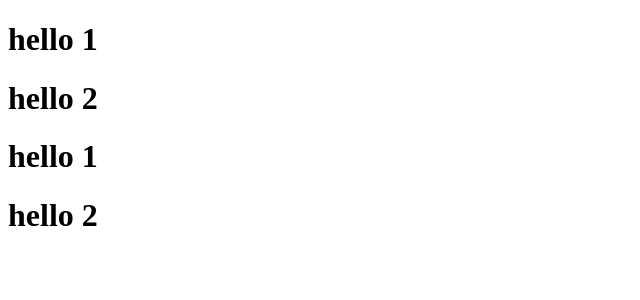
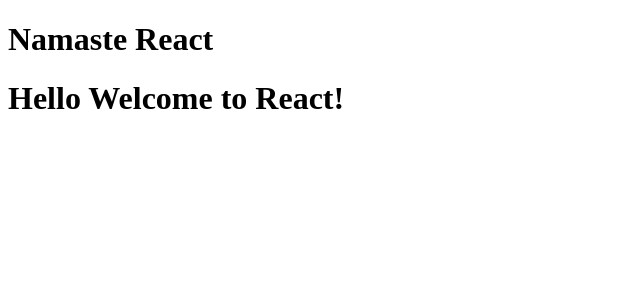
Before and after one commit to RanjithRajamudi/Namaste-React-WebSeries, a React (Vite) app: page / in a window 1280 px wide. Shown: the top 300 px of the page, without its empty margins (0-640 px from the left). Built offline with nearby package versions, Linux system fonts and the light colour scheme.

Commit message:
Episode-03

```diff
--- a/App.js
+++ b/App.js
@@ -1,17 +1,21 @@
 import React from 'react';
 import ReactDOM from 'react-dom/client';
 
-const header = React.createElement("div", { id: "parent" }, [
-    React.createElement("div", { id: "child 1" }, [
-        React.createElement("h1", {}, "hello 1"),
-        React.createElement("h1", {}, "hello 2")
-    ]),
-    React.createElement("div", { id: "child 2" }, [
-        React.createElement("h1", {}, "hello 1"),
-        React.createElement("h1", {}, "hello 2")
-    ]),
-]);
+//Functional Components
+
+const TitleComponent = () => (
+    <h1 className='head'>
+        Namaste React
+    </h1>
+);
+
+const HeaderComponent = () => (
+    <div id="container 1">
+        <TitleComponent />
+        <h1>Hello Welcome to React!</h1>
+    </div>
+);
+
 
 const root = ReactDOM.createRoot(document.getElementById('root'));
-
-root.render(header);
+root.render(<HeaderComponent />);
--- a/index.html
+++ b/index.html
@@ -9,7 +9,8 @@
 </head>
 
 <body>
-    <div id="root"></div>
+    <div id="root">
+        <h1>Not Rendered</h1>
     </div>
     <script type="module" src="./App.js"></script>
 </body>
--- a/package.json
+++ b/package.json
@@ -3,6 +3,8 @@
   "version": "1.0.0",
   "description": "Namaste React Learning Series",
   "scripts": {
+    "start": "parcel index.html",
+    "build": "parcel build index.html",
     "test": "jest"
   },
   "repository": {
```
